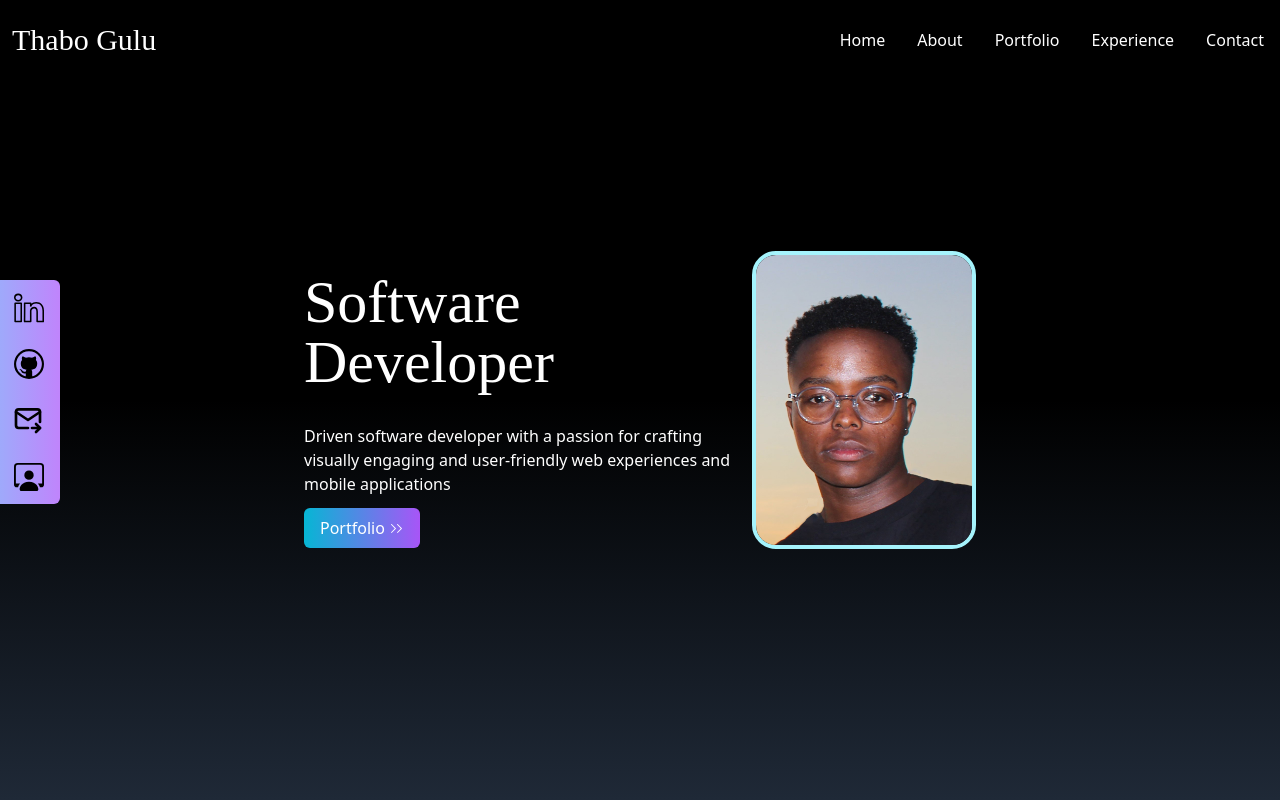
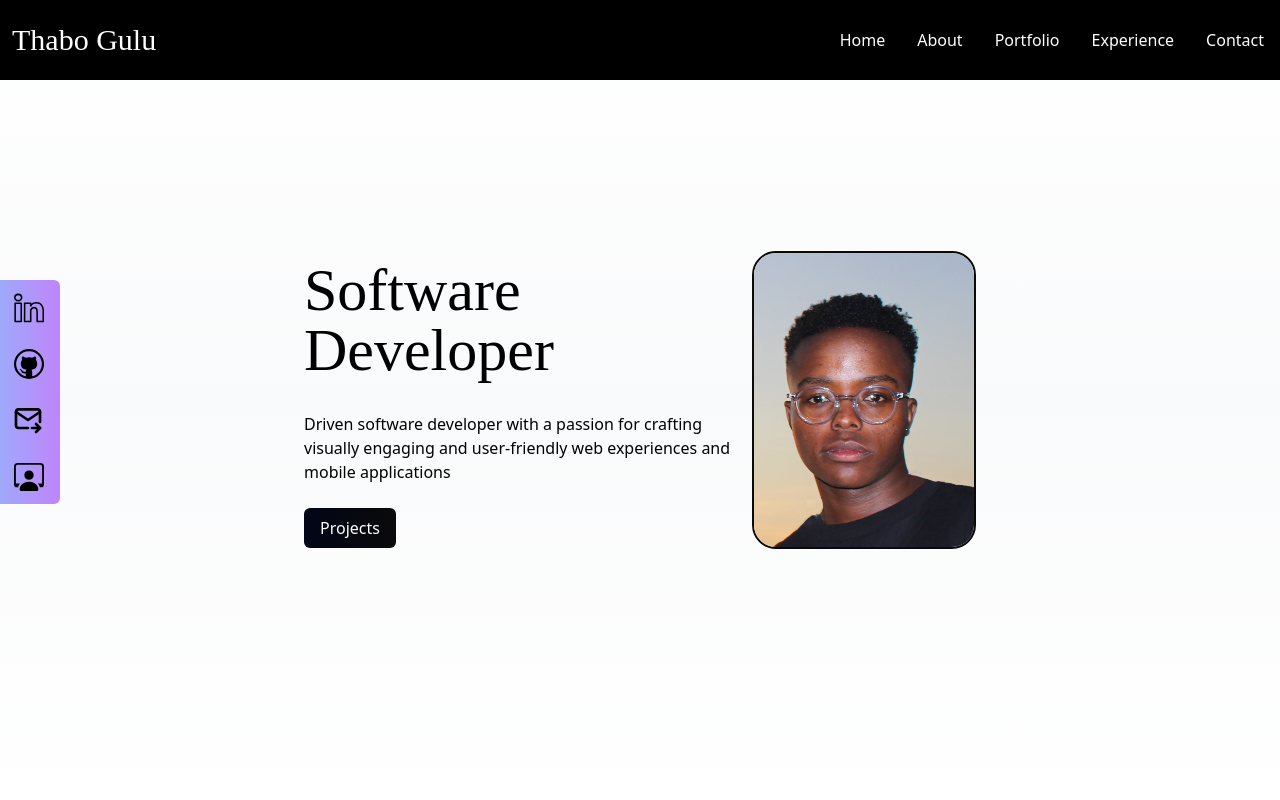
Before and after one commit to tgulu/Portfolio, a React (Create React App) app: page / in a window 1280 px wide. Shown: the top 800 px of the page. Built offline with nearby package versions, Linux system fonts and the light colour scheme; a web font is replaced by a local one.

Commit message:
change backgroud color

```diff
--- a/src/components/Home.jsx
+++ b/src/components/Home.jsx
@@ -6,31 +6,29 @@ const Home = () => {
   return (
     <div
       name="home"
-      className="h-screen w-full bg-gradient-to-b from-black via-black to-gray-800"
+      className="h-screen w-full bg-gradient-to-b from-white via-[#f9fafb] to-white"
     >
       <div
         name="bio"
-        className="max-w-screen-lg mx-auto flex flex-col items-center justify-center  h-full px-5 md:flex-row"
+        className="max-w-screen-lg mx-auto flex flex-col items-center justify-center h-full px-0.5  md:flex-row"
       >
         <div className="flex flex-col justify-center w-auto h-full">
-          <h5 className="lg:flex flex-col text-4xl max-w-md py-8 sm:text-6xl font-float text-white">
+          <h5 className="lg:flex flex-col text-4xl max-w-md py-8 sm:text-6xl font-float text-black">
             Software Developer
           </h5>
-          <p className="text-white text-base max-w-md">
+          <p className="text-black text-base max-w-md">
             Driven software developer with a passion for crafting visually
             engaging and user-friendly web experiences and mobile applications
           </p>
           <div>
             <Link
               to="portfolio"
+              //    change to projects when you re-factor portfolio page  to="projects"
               smooth
               duration={500}
-              className="text-white w-fit h-10 px-4 py-3 my-3 flex items-center rounded-md bg-gradient-to-r from-cyan-500 to-purple-500 hover:scale-110 cursor-pointer group"
+              className="text-white w-fit h-10 px-4 py-3 my-6 flex items-center rounded-md bg-gradient-to-r from-[#020617] to-[#0a0a0a] hover:scale-110 cursor-pointer group"
             >
-              Portfolio
-              <span className="group-hover:rotate-90 duration-300 ">
-                <RxDoubleArrowRight size={15} className="ml-1" />
-              </span>
+              Projects
             </Link>
           </div>
         </div>
@@ -39,7 +37,7 @@ const Home = () => {
           <img
             src={Profile}
             alt="profile pic"
-            className=" rounded-3xl mx-auto max-w-sm max-h-md w-56 md:h-full border-4 border-cyan-200"
+            className=" rounded-3xl mx-auto max-w-sm max-h-md w-56 md:h-full border-2 border-[#0c0a09] "
           />
         </div>
       </div>
```
